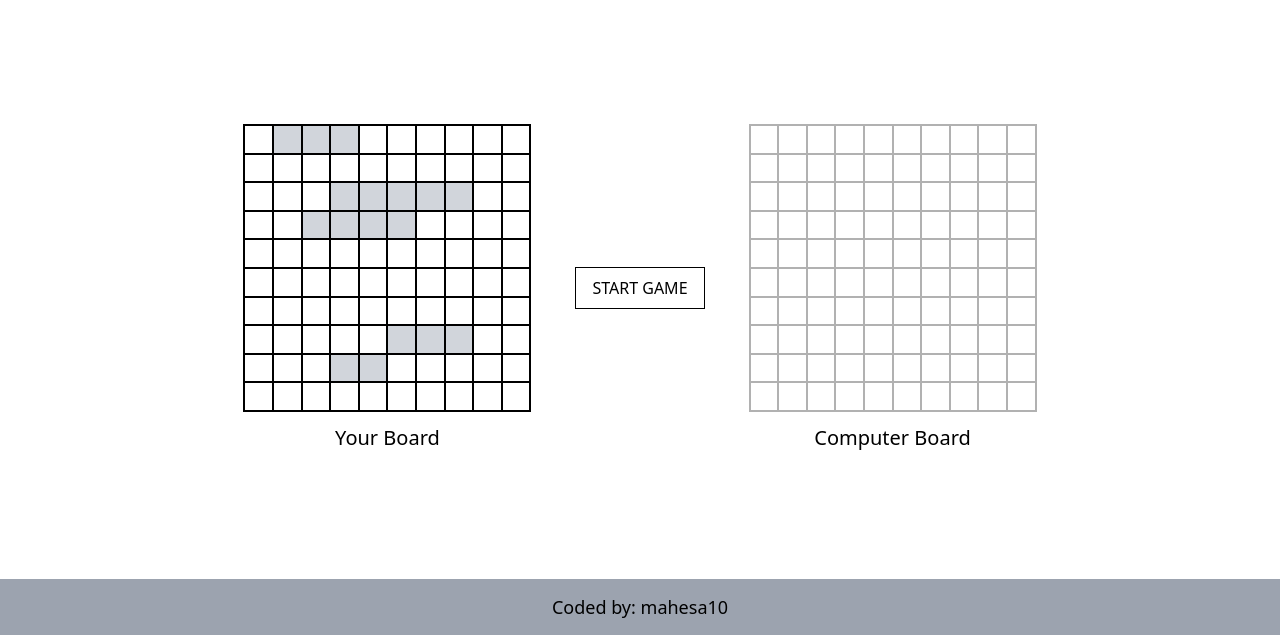
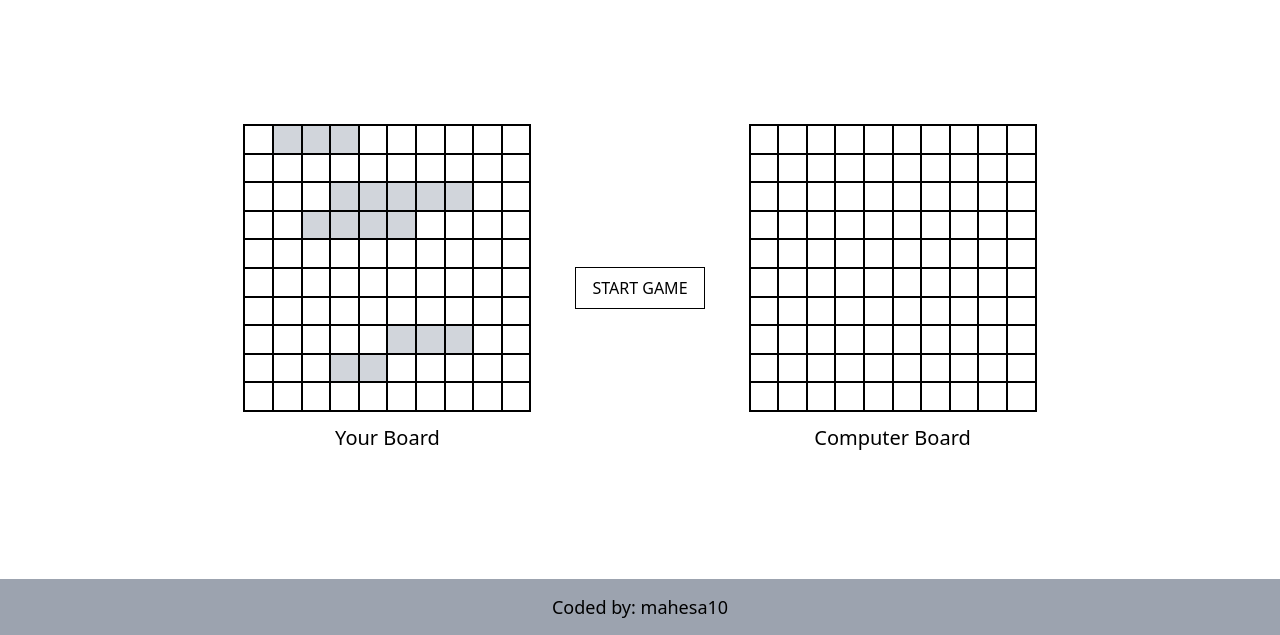
Before and after one commit to mahesa10/battleship, a website built with webpack: page dist/index.html in a window 1280 px wide. Both pictures are taken after a click on the button "START GAME". Shown: the part 165-800 px from the top of the page. Built offline with nearby package versions, Linux system fonts and the light colour scheme.

Commit message:
Add function to start game button

```diff
--- a/src/modules/DOM.js
+++ b/src/modules/DOM.js
@@ -3,6 +3,7 @@ import { player1Board, player2Board, checkWinner } from "./game-controller";
 const p1BoardDiv = document.querySelector('.player1-board');
 const p2BoardDiv = document.querySelector('.player2-board');
 const infoText = document.querySelector('.info-text');
+const startButton = document.querySelector('.start-button')
 
 const displayBoardGrid = (player) => {
   let boardDiv = player.name === 'Player 1'? p1BoardDiv : p2BoardDiv;
@@ -68,4 +69,12 @@ const displayWinner = (winner) => {
   else if (winner === 'Computer') infoText.innerText = 'Computer Win';
 }
 
+const startGame = () => {
+  p2BoardDiv.classList.remove('pointer-events-none', 'opacity-30');
+}
+
+(function() {
+  startButton.addEventListener('click', () => { startGame() });
+})();
+
 export { displayBoardGrid, displayPlayerShip }
```
Also changed, not shown: dist/bundle.js, dist/index.html.
